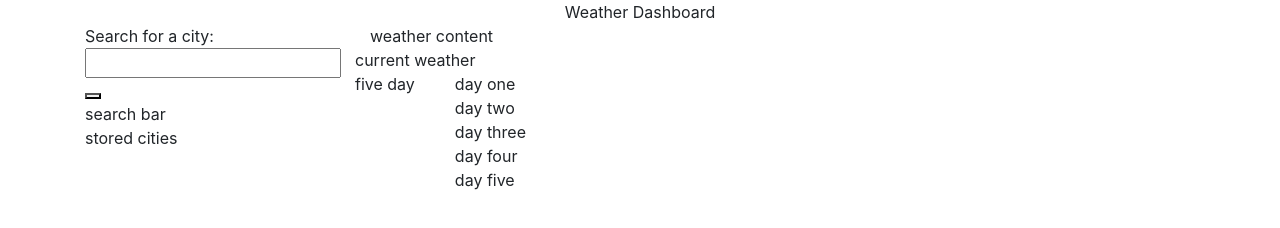
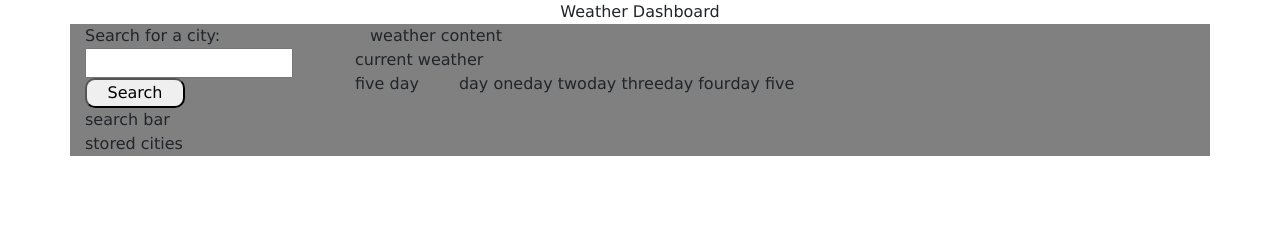
Before and after one commit to seibert-gm90/weatherapp, a plain HTML site: page index.html in a window 1280 px wide. Drawn offline with nearby package versions, Linux system fonts and the light colour scheme; no server answers.

Commit message:
adding css styling

```diff
--- a/assets/scripts/javascript.js
+++ b/assets/scripts/javascript.js
@@ -1,10 +1,13 @@
-var title = "the+notebook";
-var queryURL = ;
+var city = $("#searchBar").val();
+var queryURL = "http://api.openweathermap.org/data/2.5/forecast?id=524901&APPID={3bf7feb8cded7176958e566058a498c2}";
 
 $.ajax({
   url: queryURL,
   method: "GET"
-}).then(function(response) {
-  console.log(response);
-  console.log(response.Runtime);
-});
+})
+  // After data comes back from the request
+  .then(function(response) {
+    console.log(queryURL);
+
+    console.log(response);
+  });
--- a/assets/stylesheets/style.css
+++ b/assets/stylesheets/style.css
@@ -0,0 +1,25 @@
+.container{
+
+    width: 100%;
+    background-color: gray;
+
+}
+
+body {
+    font-family: 'Lucida Sans', 'Lucida Sans Regular', 'Lucida Grande', 'Lucida Sans Unicode', Geneva, Verdana, sans-serif;
+
+}
+
+#searchButton {
+    border-radius: 10px;
+    width: 100px;
+    height: 30px;
+    display: inline-block;
+
+}
+
+.dailyWeather {
+    display: flex;
+    flex-direction: row;
+    align-content: space-around;
+}
--- a/index.html
+++ b/index.html
@@ -14,16 +14,17 @@
 
     <link rel="stylesheet" href="https://stackpath.bootstrapcdn.com/bootstrap/4.4.1/css/bootstrap.min.css"
         integrity="sha384-Vkoo8x4CGsO3+Hhxv8T/Q5PaXtkKtu6ug5TOeNV6gBiFeWPGFN9MuhOf23Q9Ifjh" crossorigin="anonymous">
-    <script src="https://cdnjs.cloudflare.com/ajax/libs/jquery/3.2.1/jquery.min.js">
-    <script type="text/javascript"></script>
+    <script src="https://code.jquery.com/jquery-3.4.1.js"
+        integrity="sha256-WpOohJOqMqqyKL9FccASB9O0KwACQJpFTUBLTYOVvVU=" crossorigin="anonymous"></script>
     <header id="weatherDashboard" align="center">Weather Dashboard</header>
+    <link rel="stylesheet" href="assets/stylesheets/style.css">
 
     <div class="container">
 
         <div class="row" id="mainRow">
             <div class="col-lg-3" id="searchBar">
                 Search for a city:
-                <br><input type="text" id="cityName"><button text="search"></button><br>
+                <br><input type="text" id="cityName"><button id="searchButton" text="search">Search</button><br>
                 search bar
                 <div id="storedCities">stored cities</div>
             </div>
@@ -34,12 +35,12 @@
                 <div class="row" id="fiveDay">
                     five day
                     <br>
-                                        <ul style type="none">
-                                            <li id="dayOne">day one</li>
-                                            <li id="dayTwo">day two</li>
-                                            <li id="dayThree">day three</li>
-                                            <li id="dayFour">day four</li>
-                                            <li id="dayFive">day five</li>
+                    <ul class="dailyWeather" style type="none">
+                        <li id="dayOne"> day one </li>
+                        <li id="dayTwo"> day two </li>
+                        <li id="dayThree"> day three </li>
+                        <li id="dayFour"> day four </li>
+                        <li id="dayFive"> day five </li>
                     </ul>
                 </div>
             </div>
@@ -47,7 +48,7 @@
         </div>
 
     </div>
-
+    <script type="text/javascript" src="assets/scripts/javascript.js"></script>
 </body>
 
 </html>
```
Lines whose indentation alone changed are shown as unchanged.
